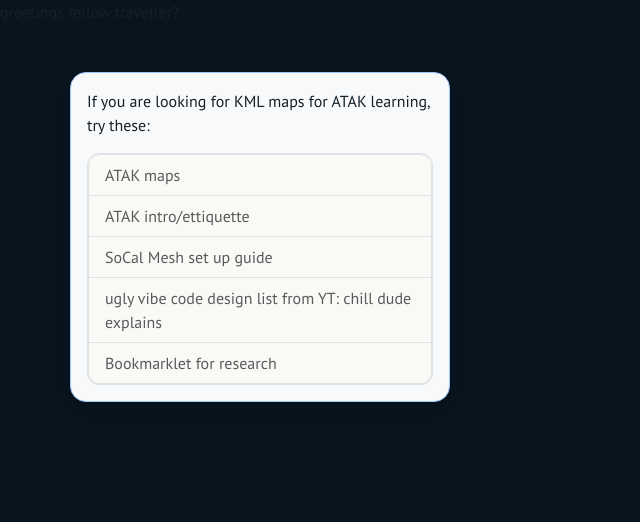
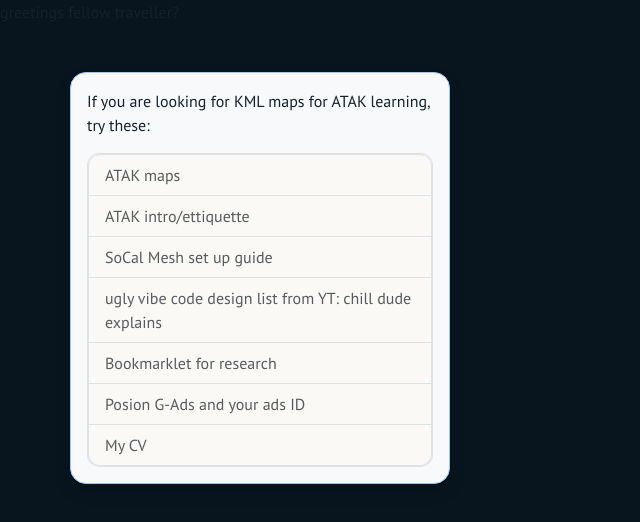
Before and after one commit to CodePosse/tim.workisboring.com, a website: page index.html in a window 1280 px wide. Shown: the whole page, without its empty margins (0-640 px from the left). Drawn offline with nearby package versions, Linux system fonts and the light colour scheme.

Commit message:
Ad Poison

```diff
--- a/index.html
+++ b/index.html
@@ -30,6 +30,8 @@
             <a href="./code" class="list-group-item list-group-item-action">ugly vibe code design list from YT: chill
               dude explains</a>
               <a href="./book.html" class="list-group-item list-group-item-action">Bookmarklet for research</a>
+              <a href="https://codeposse.github.io/AdPoison/" class="list-group-item list-group-item-action" target="_blank">Posion G-Ads and your ads ID</a>
+              <a href="https://codeposse.github.io/" class="list-group-item list-group-item-action" target="_blank">My CV</a>
           </div>
         </div>
       </div>
```
